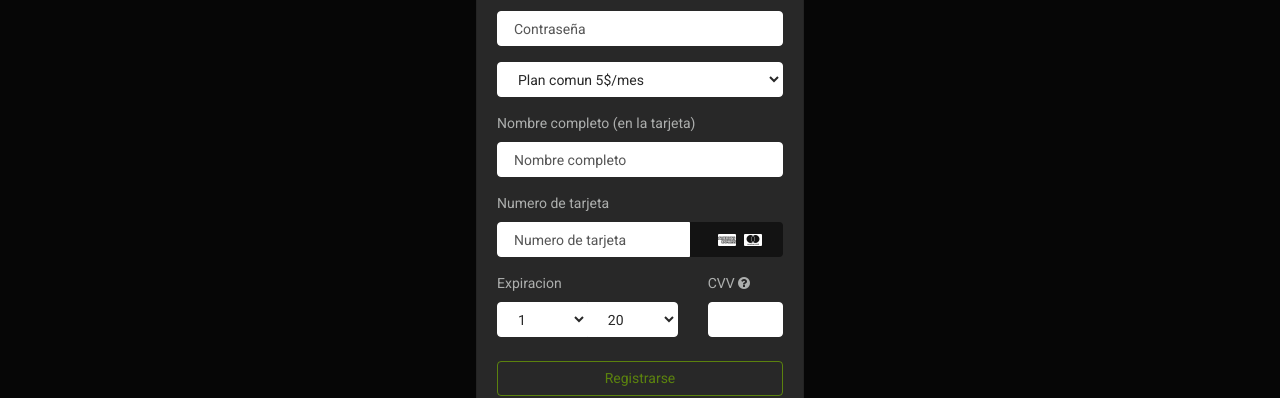
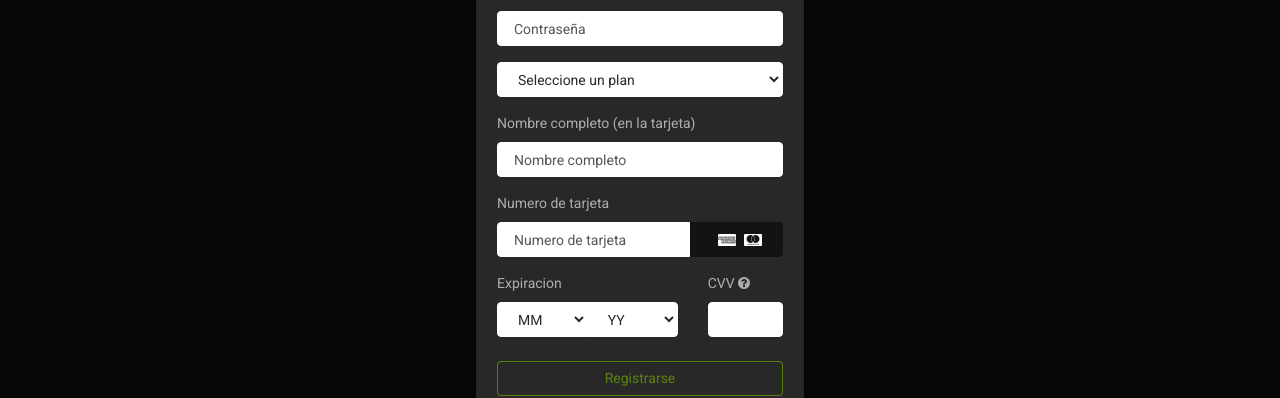
Before and after one commit to NahuelBigu/Bookflix, an Angular app in the folder frontend/: page /signup in a window 1280 px wide. Shown: the part 164-562 px from the top of the page. Built offline with nearby package versions, Linux system fonts and the light colour scheme.

Commit message:
Dapiola solucionando bugs del register

```diff
--- a/frontend/src/app/components/login/signup/signup.component.html
+++ b/frontend/src/app/components/login/signup/signup.component.html
@@ -7,12 +7,12 @@
                         <input type="text" formControlName="email" name="email" class="form-control" placeholder="Email" autofocus>
                     </div>
                     <div class="form-group">
-                        <input type="password" formControlName="password" name="password" class="form-control" placeholder="Contraseña">
+                        <input type="password" formControlName="password" name="password"  minlength="6" maxlength="16" class="form-control" placeholder="Contraseña">
                     </div>
 
                     <div class="form-group">
                         <select class="form-control" formControlName="plan">
-                            <option value="" selected disabled>Seleccione un plan</option>
+                            <option value="0" selected disabled>Seleccione un plan</option>
                             <option value="1">Plan comun 5$/mes</option>
                             <option value="2">Plan familiar 10$/mes</option>
                           </select>
@@ -40,11 +40,11 @@
                                 <label><span class="hidden-xs">Expiracion</span></label>
                                 <div class="input-group">
                                     <select formControlName="creditCardMM" class="form-control" style="width:45%">
-                                        <option selected disabled>MM</option>
+                                        <option value="0" selected disabled>MM</option>
                                         <option *ngFor="let number of [1,2,3,4,5,6,7,8,9,10,11,12]">{{number}}</option>
                                       </select>
                                     <select formControlName="creditCardYY" class="form-control" style="width:45%">
-                                        <option selected disabled>YY</option>
+                                        <option value="0" selected disabled>YY</option>
                                         <option *ngFor="let number of [20,21,22,23,24,25,26,27,28,29,30]">{{number}}</option>
                                       </select>
                                 </div>
@@ -59,7 +59,7 @@
                             </div>
                         </div>
                     </div>
-                    <button [disabled]="!userForm.valid" type="submit" class="btn btn-block btn-outline-success">
+                    <button [disabled]="validUser()" type="submit" class="btn btn-block btn-outline-success">
                         Registrarse
                     </button>
                 </form>
--- a/frontend/src/app/components/login/signup/signup.component.ts
+++ b/frontend/src/app/components/login/signup/signup.component.ts
@@ -17,11 +17,11 @@ export class SignupComponent implements OnInit {
     email: '',
     password: '',
     plan: 0,
-    name: '',
     creditCard: {
       creditCardName: '',
       creditCardNumber: '',
-      expiration: new Date,
+      expirationMonth: 0,
+      expirationYear: 0,
       CVV: ''
     },
     historial: new Array
@@ -36,11 +36,11 @@ export class SignupComponent implements OnInit {
     this.userForm = this._builder.group({
       email: ['', Validators.compose([Validators.required, Validators.email])],
       password: ['', Validators.required],
-      plan: [1,Validators.required],
+      plan: [0,Validators.required],
       creditCardName: ['',Validators.required],
       creditCardNumber: ['',Validators.required],
-      creditCardMM: ['',Validators.required],
-      creditCardYY: ['',Validators.required],
+      creditCardMM: [0,Validators.required],
+      creditCardYY: [0,Validators.required],
       creditCardCVV: ['',Validators.required]
     });
   }
@@ -48,7 +48,12 @@ export class SignupComponent implements OnInit {
   ngOnInit(): void {
   }
 
+  validUser(){
+    return (this.userForm.value.plan==0 || this.userForm.value.creditCardMM==0 || this.userForm.value.creditCardYY==0 || !this.userForm.valid);
+  }
+
   signUp() {
+    if (!this.validUser()){
       console.log(this.userForm.value);
       this._servicio.signUp(this.userForm.value)
       .subscribe(
@@ -58,6 +63,7 @@ export class SignupComponent implements OnInit {
         err=> console.log(err)
       )
     }
+  }
 
   private correctLogin(data: Session){
     this._servicio.setCurrentSession(data);
--- a/frontend/src/app/models/user.ts
+++ b/frontend/src/app/models/user.ts
@@ -8,7 +8,8 @@ export class User {
     plan: string;
     creditCard: {
             cardNumber:  number;
-            expiration: Date;
+            expirationMonth: number;
+            expirationYear: number;
             CVV: number;
         };
     profiles: Array<Profile>
```
Lines whose indentation alone changed are shown as unchanged.
